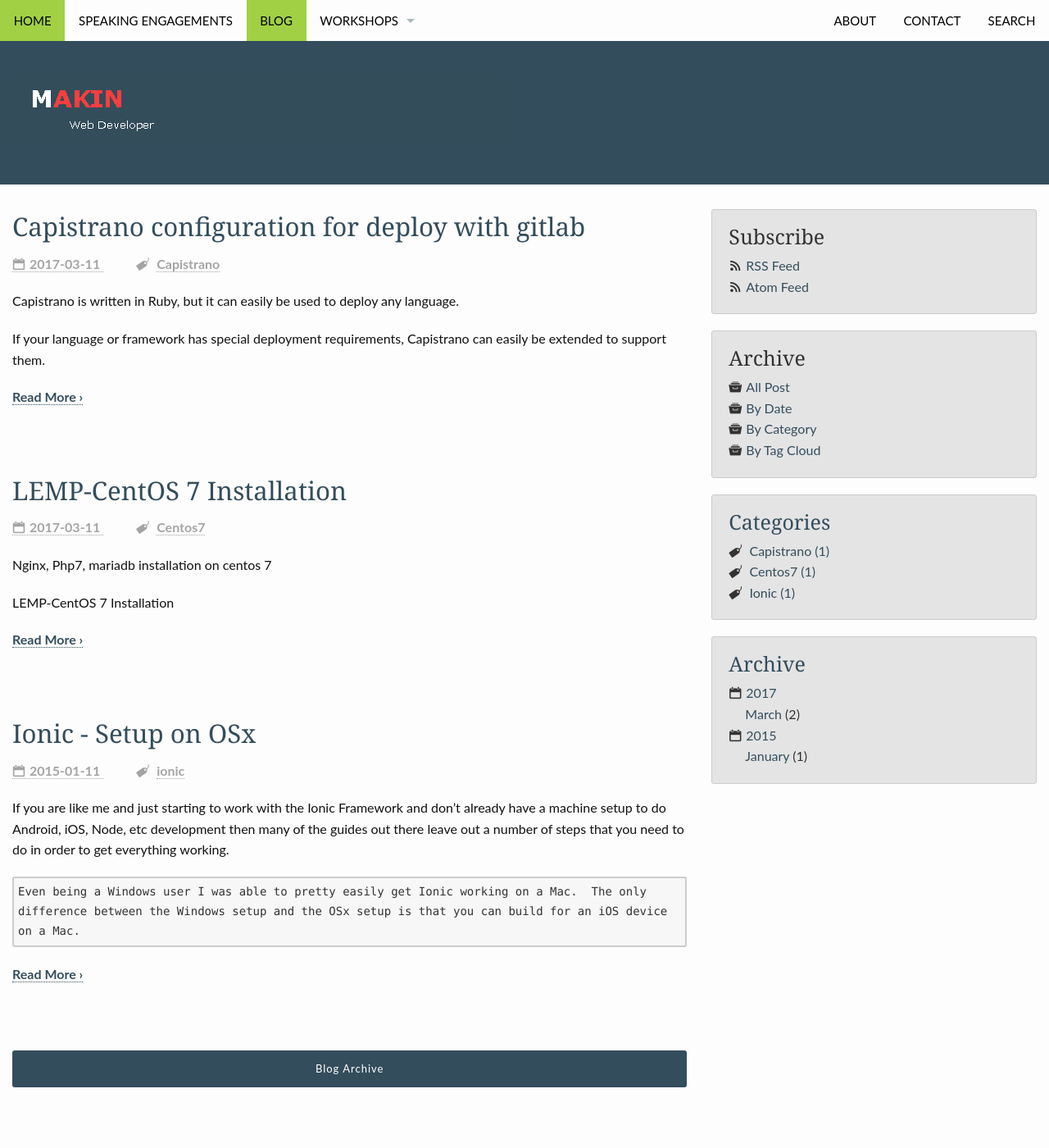
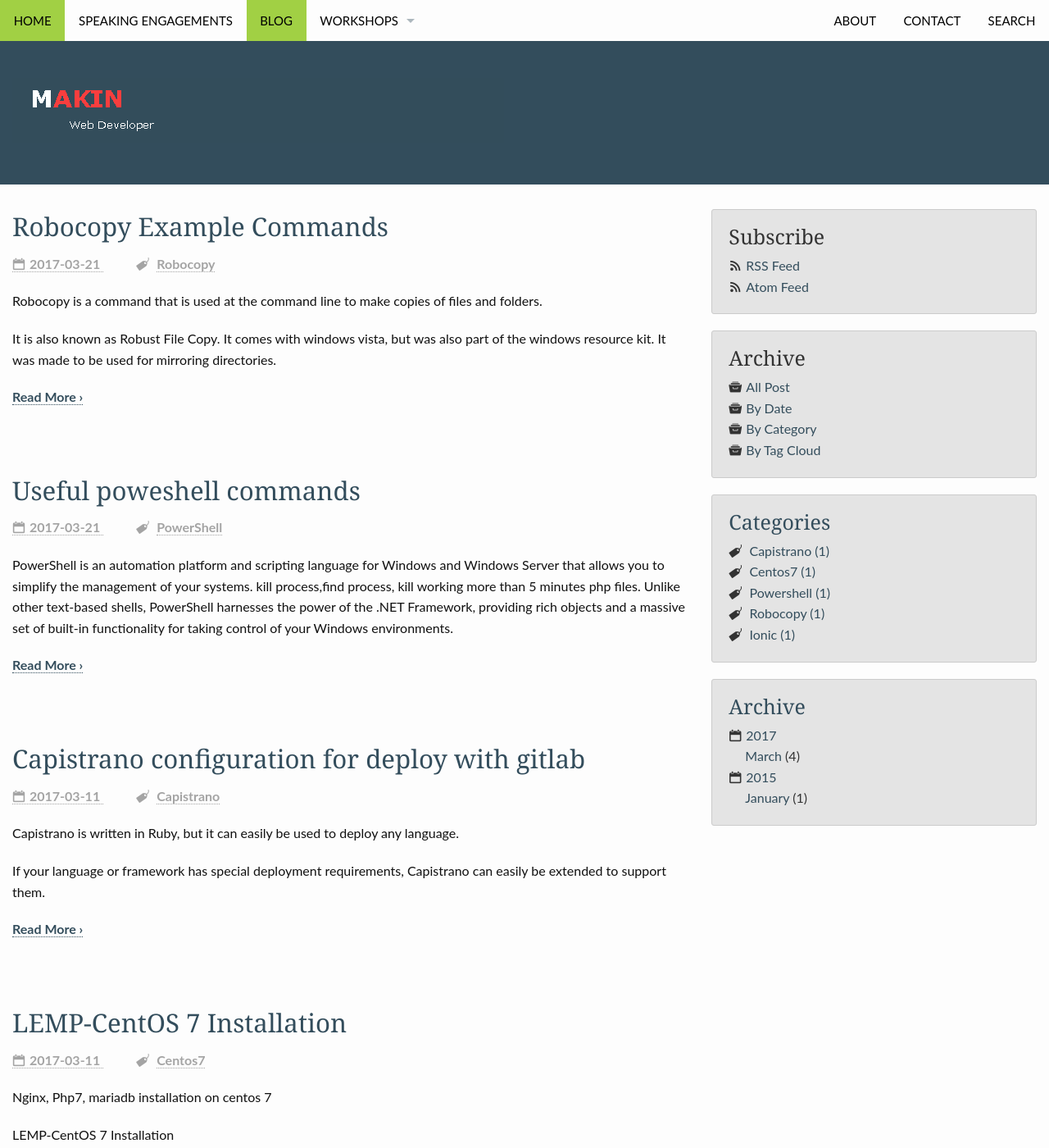
Before and after one commit to makinuk/makinuk.github.io, a Jekyll site: the page built from blog/index.html, in a window 1280 px wide and 1400 px high. Shown: the whole window at 82% size. Built offline with Jekyll 4.4.1, drawn with Linux system fonts in a browser that asks for light colours; nearby versions of some CDN libraries; the list of posts is cut into pages by our own code.

Commit message:
new post added

````diff
--- a/_drafts/robocopy.md
+++ b/_posts/2017/2017-03-21-robocopy-example-commands.md
@@ -1,3 +1,15 @@
+---
+layout: post
+title: "Robocopy Example Commands"
+published: true
+date: 2017-03-21 10:00:00
+categories: [Robocopy]
+excerpt: |
+        Robocopy is a command that is used at the command line to make copies of files and folders.
+
+        It is also known as Robust File Copy. It comes with windows vista, but was also part of the windows resource kit. It was made to be used for mirroring directories.
+---
+
 # Robocopy Examples
 
 Robocopy is a command that is used at the command line to make copies of files and folders. It is also known as Robust File Copy. It comes with windows vista, but was also part of the windows resource kit. It was made to be used for mirroring directories.
--- /dev/null
+++ b/_posts/2017/2017-03-21-useful-poweshell-commands.md
@@ -0,0 +1,54 @@
+---
+layout: post
+title: "Useful poweshell commands"
+published: true
+date: 2017-03-21 09:00:00
+categories: [PowerShell]
+excerpt: |
+        PowerShell is an automation platform and scripting language for Windows and Windows Server that allows you to simplify the management of your systems.
+        kill process,find process, kill working more than 5 minutes php files.
+        Unlike other text-based shells, PowerShell harnesses the power of the .NET Framework, providing rich objects and a massive set of built-in functionality for taking control of your Windows environments.
+---
+
+# What is PowerShell?
+
+PowerShell is an automation platform and scripting language for Windows and Windows Server that allows you to simplify the management of your systems.
+Unlike other text-based shells, PowerShell harnesses the power of the .NET Framework, providing rich objects and a massive set of built-in functionality for taking control of your Windows environments.
+
+
+[Official Documentation](https://msdn.microsoft.com/en-us/powershell/reference/5.1/microsoft.powershell.management/microsoft.powershell.management)
+
+## Find working process
+
+
+Find working php files :
+
+```
+Get-WmiObject win32_Process | where-object {$_.CommandLine -like "*php*"} | Select-Object ProcessId,CommandLine,ProcessName,CreationDate | Format-List
+```
+Output :
+```
+ProcessId    : 7340
+CommandLine  : "C:\Program Files (x86)\JetBrains\PhpStorm 2016.2.2\bin\PhpStorm64.exe"
+ProcessName  : PhpStorm64.exe
+CreationDate : 20170320114715.853150+180
+```
+
+Find working php files and disylay on table list
+```
+Get-WmiObject win32_Process | where-object {$_.CommandLine -like "*php*"} | Select-Object ProcessId,CommandLine,ProcessName,CreationDate | Format-Table -wrap
+```
+
+Output :
+```
+ProcessId CommandLine                                                                                                                                                            ProcessName      CreationDate
+--------- -----------                                                                                                                                                            -----------      ------------
+     7340 "C:\Program Files (x86)\JetBrains\PhpStorm 2016.2.2\bin\PhpStorm64.exe"                                                                                                PhpStorm64.exe   20170320114715.8
+                                                                                                                                                                                                  53150+180
+     7772 "C:\Program Files (x86)\JetBrains\PhpStorm 2016.2.2\bin\fsnotifier64.exe"                                                                                              fsnotifier64.exe 20170320114736.5
+```
+
+## Kill process working more than 15 min
+ ```
+ (Get-WmiObject win32_Process | where-object {$_.CommandLine -like '*download-file.php*' -and $_.ConvertToDateTime($_.CreationDate) -lt (Get-Date).AddMinutes(-15)}).Invokemethod("terminate", $null)
+ ```
````
Also changed, not shown: _drafts/powershell/commands.md (deleted, +0 -6 lines).
